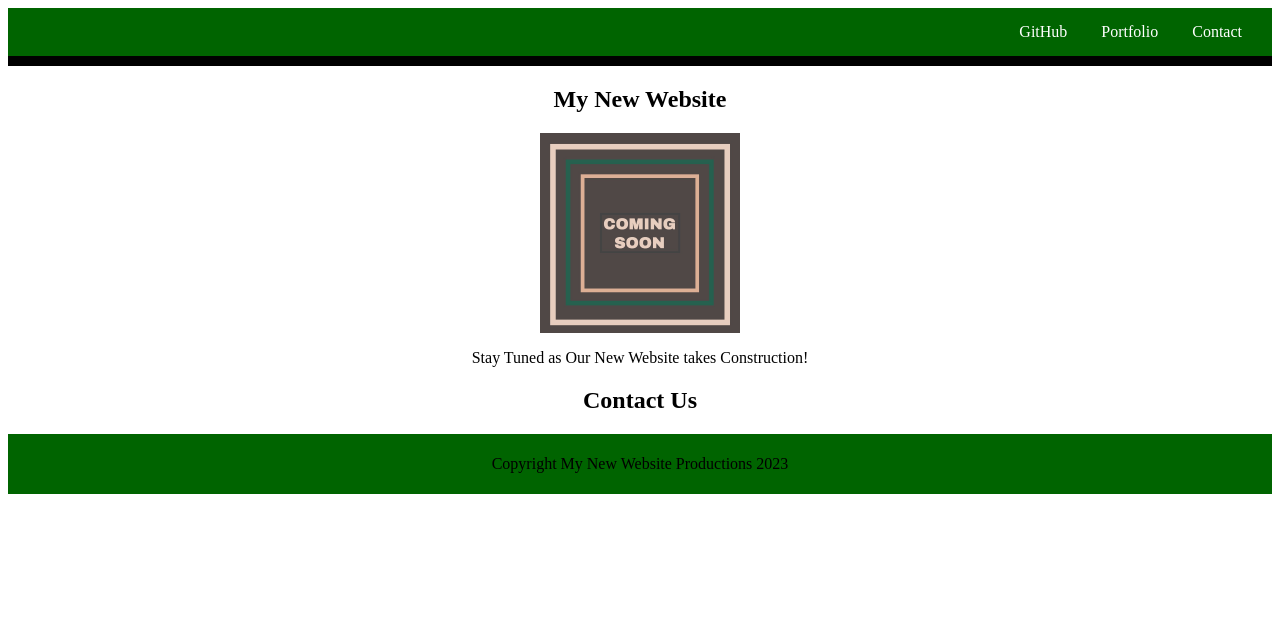
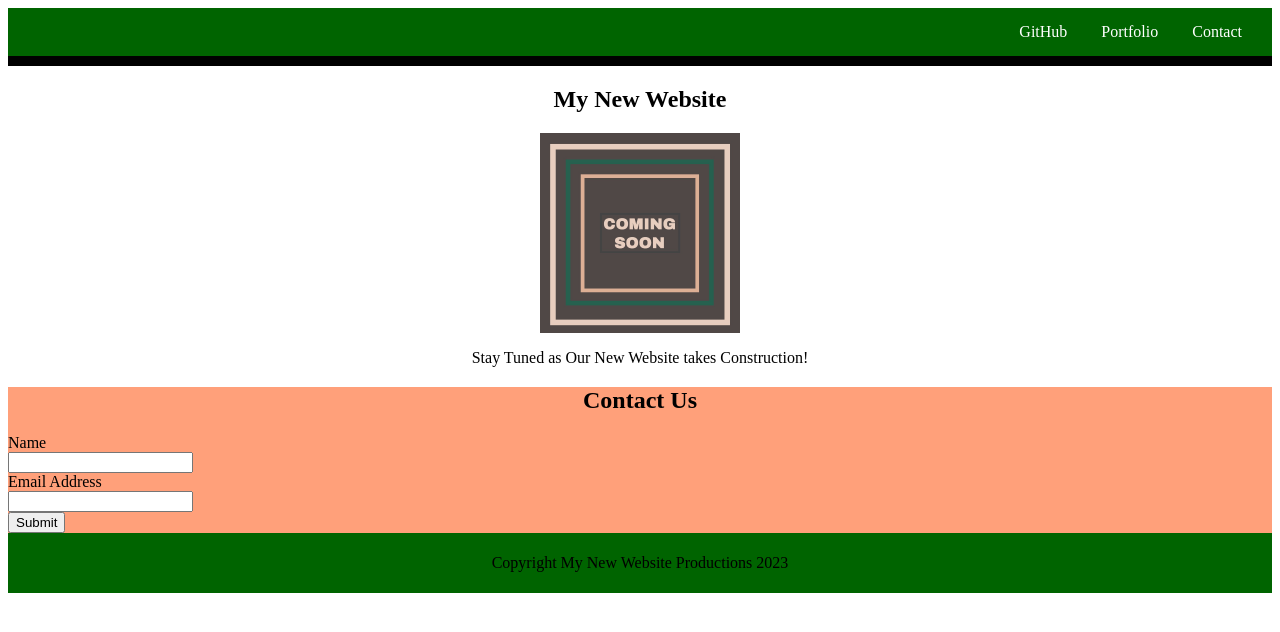
Before and after one commit to danield001/landing-page-challenge, a plain HTML site: page index.html in a window 1280 px wide. Drawn offline with Linux system fonts and the light colour scheme.

Commit message:
added HTML File

```diff
--- a/assets/style.css
+++ b/assets/style.css
@@ -29,3 +29,17 @@ img {
     width: auto;
     height: 200px;
 }
+
+.text-input {
+    display: block;
+    align-content: center;
+}
+
+.container-contact {
+    background-color: lightsalmon;
+}
+
+.contact-form {
+    margin: auto 5px orange;
+
+}
--- a/index.html
+++ b/index.html
@@ -28,9 +28,19 @@
         <h2>
             Contact Us
         </h2>
-        <form action=""></form>
+        <div class="contact-form">
+            <form>
+                <label class="text-input"> Name </label>
+                <input type="text">
+                <label class="text-input"> Email Address</label>
+                <input type="text">
+                <input type="submit" class="text-input">
+            </form>
+
+        </div>
     </div>
 </section>
+
 <footer>
     <p> Copyright My New Website Productions 2023 </p>
 </footer>
```
